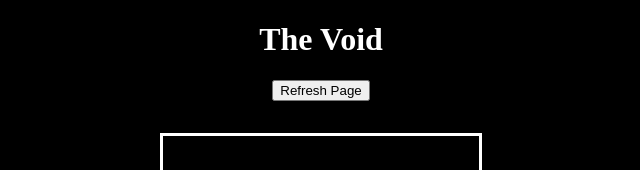
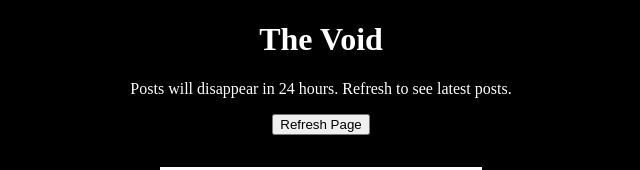
Before and after one commit to estherlurie/the-void, a SvelteKit app: page / in a window 1280 px wide. Shown: the top 170 px of the page, without its empty margins (319-959 px from the left). Built offline with nearby package versions, Linux system fonts and the light colour scheme; no server answers; the database is empty.

Commit message:
change to 24 hours

```diff
--- a/src/lib/components/Post.svelte
+++ b/src/lib/components/Post.svelte
@@ -2,7 +2,6 @@
 	import type { PageData } from './$types';
 
 	export let post: PageData;
-	export let username;
 	export let threshold_hours: number;
 
 	const time_left_min = (create_time: Date): number => {
--- a/src/routes/+page.server.ts
+++ b/src/routes/+page.server.ts
@@ -1,7 +1,7 @@
 import prisma from '$lib/prisma';
 import type { PageServerLoad } from './$types';
 
-const DISPLAY_HOURS_AGO = 6;
+const DISPLAY_HOURS_AGO = 24;
 
 async function sign_up(username: any): number {
 	console.log('sign up username=' + username);
--- a/src/routes/+page.svelte
+++ b/src/routes/+page.svelte
@@ -10,6 +10,7 @@
 <div class="frame">
 	<div class="header">
 		<h1>The Void</h1>
+		<p>Posts will disappear in {data.threshold_hours} hours. Refresh to see latest posts.</p>
 		<button onClick="window.location.href=window.location.href">Refresh Page</button>
 	</div>
 	<main>
```
